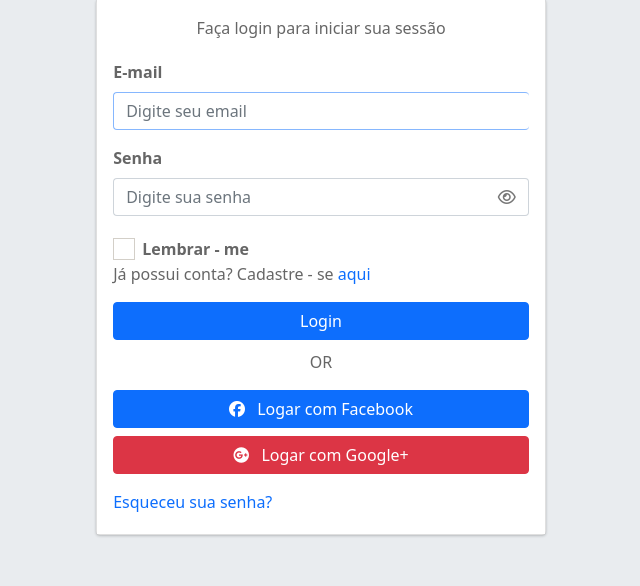
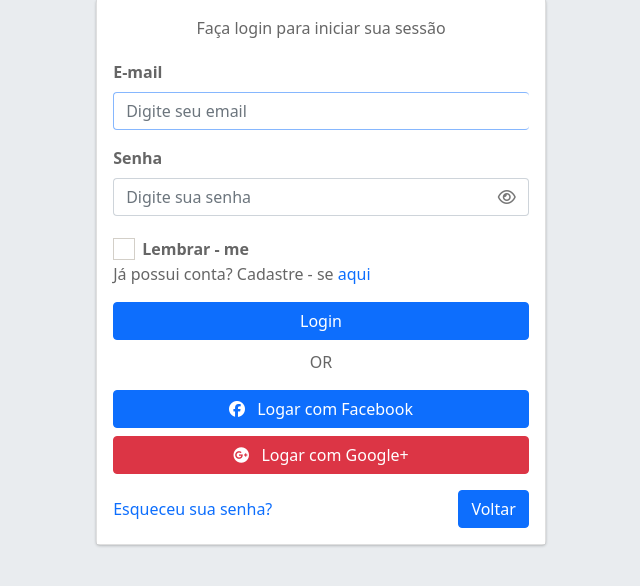
Before and after one commit to Matheus2004a/E-commerce-Veiculos, a PHP site: page /screens/login/login.php in a window 1280 px wide. Shown: the part 66-652 px from the top of the page, without its empty margins (319-959 px from the left). Run offline with PHP 8.4, Linux system fonts and the light colour scheme; some libraries are stand-ins or nearby versions.

Commit message:
Adicionando botão voltar a home nos formulários de login e cadastro

```diff
--- a/config/setup.css
+++ b/config/setup.css
@@ -15,3 +15,18 @@ a{
 button,i{
     cursor: pointer;
 }
+
+button{
+    border: none;
+    outline: none;
+}
+
+footer{
+    display: flex;
+    justify-content: space-between;
+    align-items: center;
+}
+
+footer p{
+    margin: 0;
+}
--- a/screens/cadastro/cadastro.php
+++ b/screens/cadastro/cadastro.php
@@ -113,6 +113,9 @@ session_start();
       </div>
       <footer>
         <p>Já possui conta? <a href="../login/login.php">Faça login</a></p>
+        <a href="../../index.php">
+          <button type="button" class="btn btn-primary">Voltar</button>
+        </a>
       </footer>
     </div>
   </main>
--- a/screens/login/login.php
+++ b/screens/login/login.php
@@ -78,9 +78,14 @@ session_start();
           <i class="fab fa-google-plus mr-2"></i> Logar com Google+
         </a>
       </div>
-      <p class="mb-1">
-        <a href="forgot-password.html">Esqueceu sua senha?</a>
-      </p>
+      <footer>
+        <p>
+          <a href="forgot-password.html">Esqueceu sua senha?</a>
+        </p>
+        <a href="../../index.php">
+          <button type="button" class="btn btn-primary">Voltar</button>
+        </a>
+      </footer>
     </div>
   </div>
 
```
